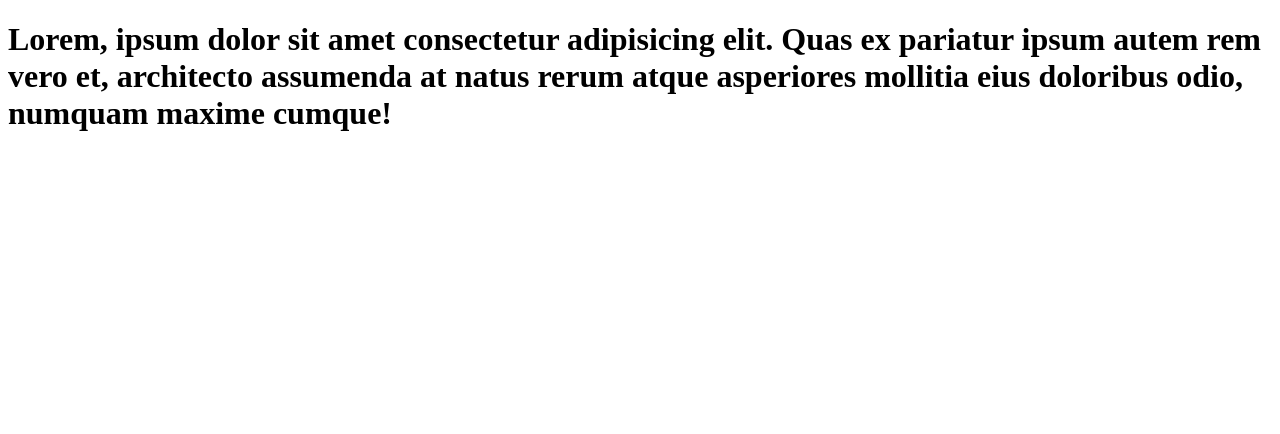
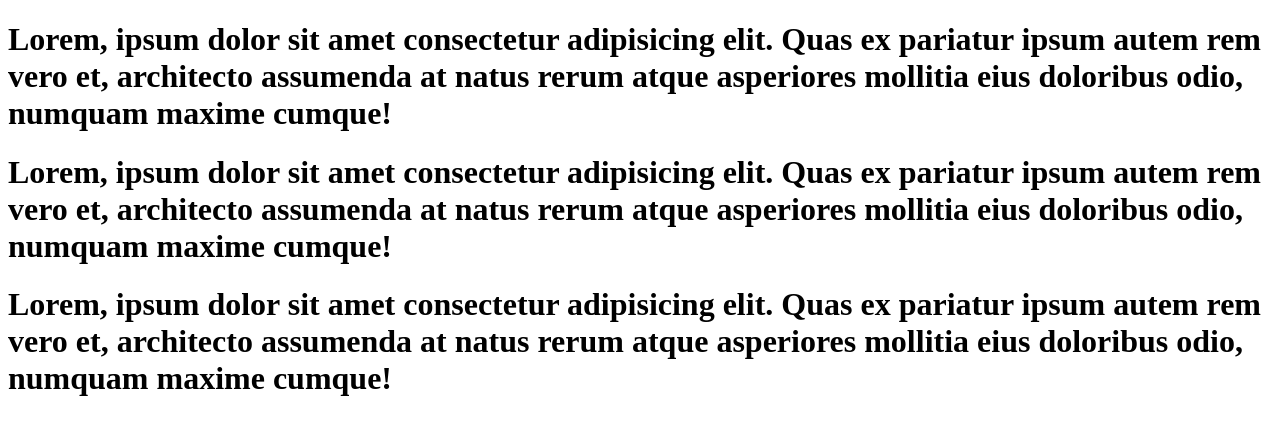
Before and after one commit to last-blood/learning-git-, a plain HTML site: page footer.html in a window 1280 px wide. Drawn offline with Linux system fonts and the light colour scheme.

Commit message:
added some shit fr

```diff
--- a/footer.html
+++ b/footer.html
@@ -11,5 +11,15 @@
       ipsum autem rem vero et, architecto assumenda at natus rerum atque
       asperiores mollitia eius doloribus odio, numquam maxime cumque!
     </h1>
+    <h1>
+      Lorem, ipsum dolor sit amet consectetur adipisicing elit. Quas ex pariatur
+      ipsum autem rem vero et, architecto assumenda at natus rerum atque
+      asperiores mollitia eius doloribus odio, numquam maxime cumque!
+    </h1>
+    <h1>
+      Lorem, ipsum dolor sit amet consectetur adipisicing elit. Quas ex pariatur
+      ipsum autem rem vero et, architecto assumenda at natus rerum atque
+      asperiores mollitia eius doloribus odio, numquam maxime cumque!
+    </h1>
   </body>
 </html>
```
